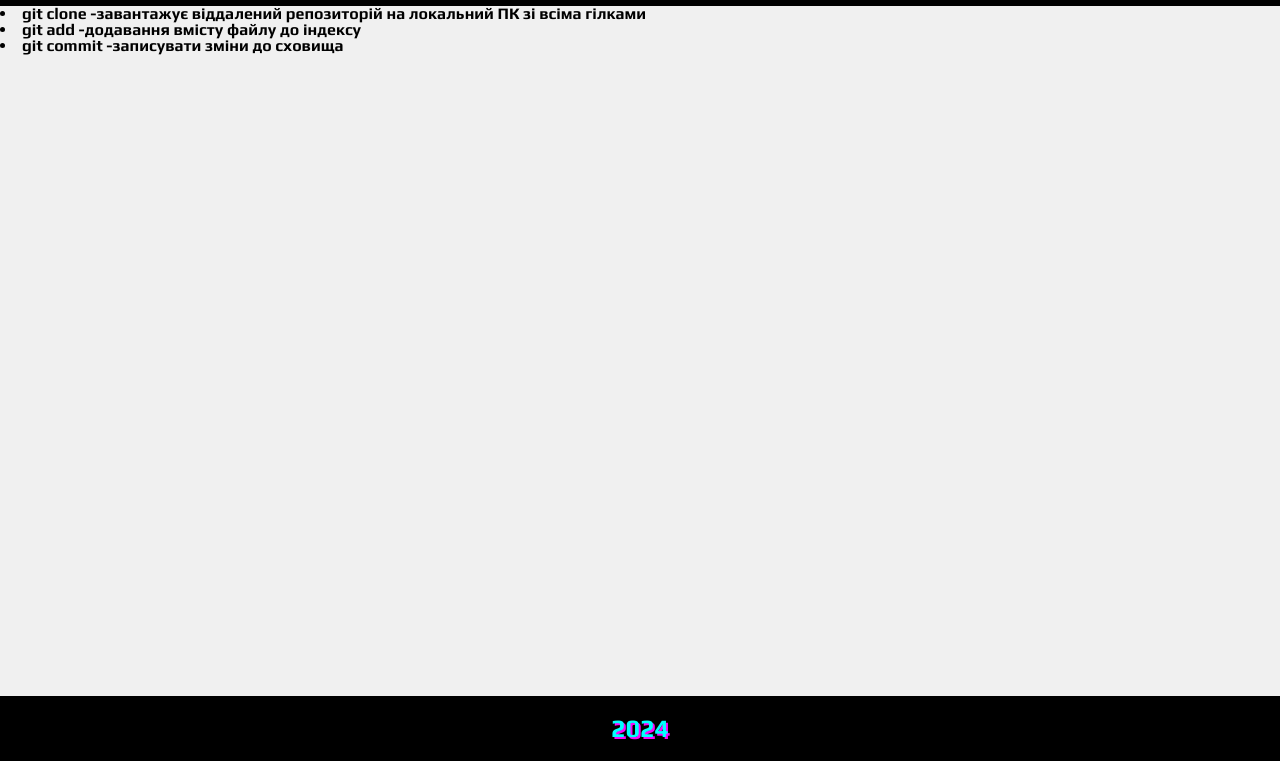
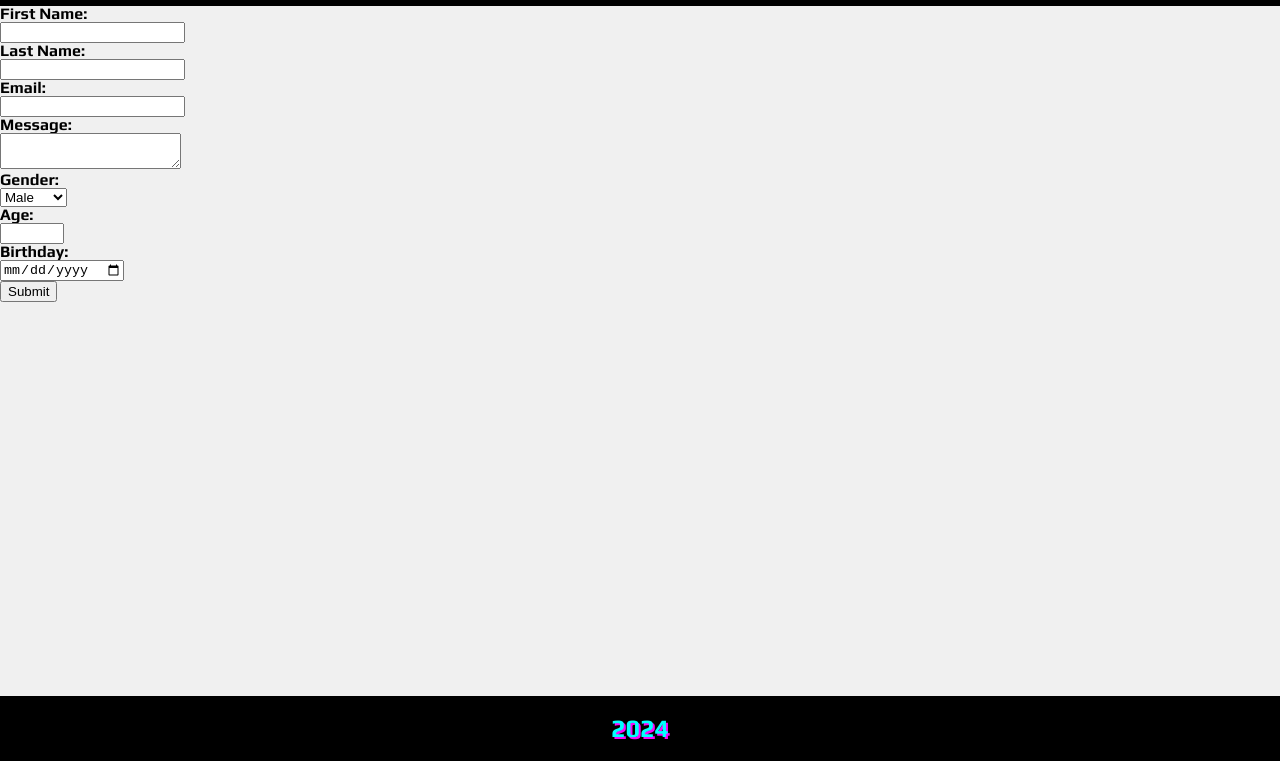
Before and after one commit to JohnPsinaA/-2, a plain HTML site: page index.html in a window 1280 px wide. Shown: the part 39-800 px from the top of the page. Drawn offline with Linux system fonts and the light colour scheme.

Commit message:
add form

```diff
--- a/index.html
+++ b/index.html
@@ -18,15 +18,26 @@
         </nav>
     </header>
     <main class="main">
-        <li>
-            <b>git clone</b> -завантажує віддалений репозиторій на локальний ПК зі всіма гілками
-        </li>
-        <li>
-            <b>git add</b> -додавання вмісту файлу до індексу
-        </li>
-        <li>
-          <b>git commit</b> -записувати зміни до сховища
-        </li>
+        <form>
+            <label for="fname">First Name:</label><br>
+            <input type="text" id="fname" name="fname" required><br>
+            <label for="lname">Last Name:</label><br>
+            <input type="text" id="lname" name="lname" required><br>
+            <label for="email">Email:</label><br>
+            <input type="email" id="email" name="email" required><br>
+            <label for="message">Message:</label><br>
+            <textarea id="message" name="message" required></textarea><br>
+            <label for="gender">Gender:</label><br>
+            <select id="gender" name="gender" required>
+              <option value="male">Male</option>
+              <option value="female">Female</option>
+            </select><br>
+            <label for="age">Age:</label><br>
+            <input type="number" id="age" name="age" min="1" max="120" required><br>
+            <label for="birthday">Birthday:</label><br>
+            <input type="date" id="birthday" name="birthday" required><br>
+            <input type="submit" value="Submit">
+          </form>
     </main>
     <footer>2024</footer>
 </div>
```
Also changed, not shown: img/поле.png (added).
